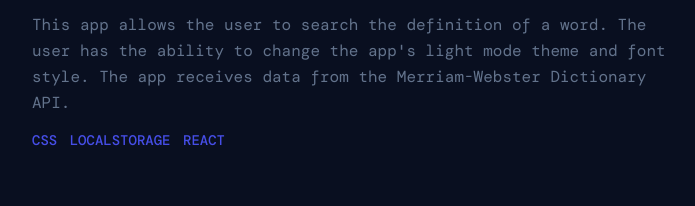
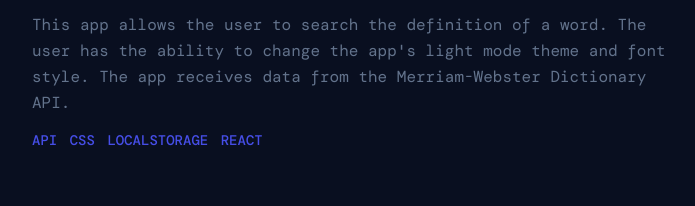
Before and after one commit to alexismgjackson-github/portfolio, a plain HTML site: page Portfolio/index.html in a window 1280 px wide. Shown: the part 1543-1749 px from the top of the page, without its empty margins (288-983 px from the left). Drawn offline with nearby package versions, Linux system fonts and the light colour scheme; a web font is replaced by a local one.

Commit message:
Add files via upload

```diff
--- a/Portfolio/index.html
+++ b/Portfolio/index.html
@@ -124,6 +124,7 @@
               API.
             </p>
             <ul class="project-tools">
+              <li class="tool">API</li>
               <li class="tool">CSS</li>
               <li class="tool">LocalStorage</li>
               <li class="tool">React</li>
```
